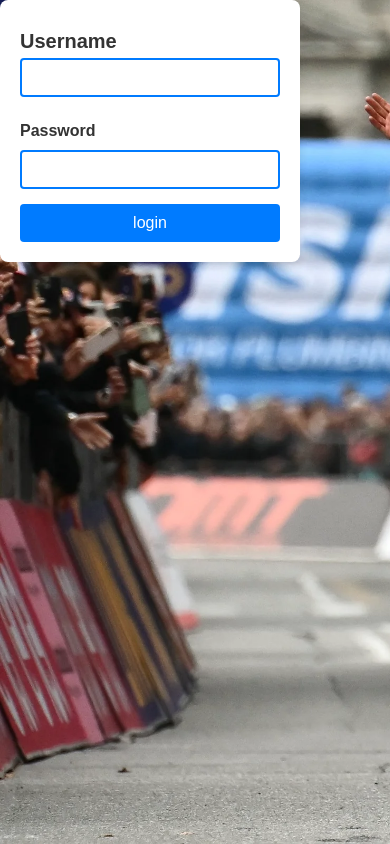
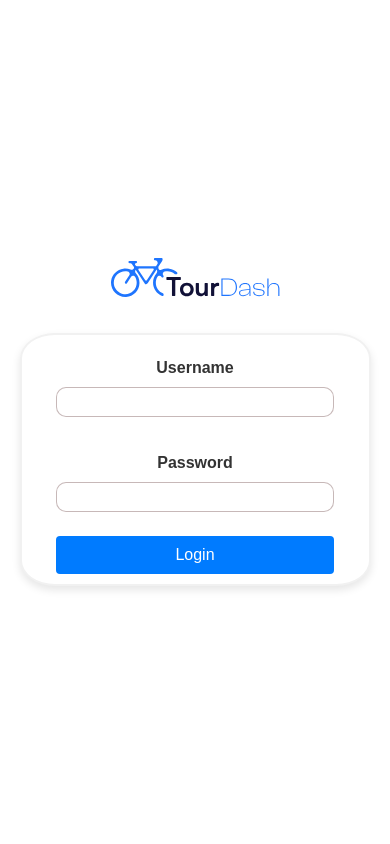
Before and after one commit to TomasCacoete/pgdi, a React (Vite) app in the folder frontend/: page / in a window 390 px wide. Built offline with nearby package versions, Linux system fonts and the light colour scheme.

Commit message:
login mobile done

```diff
--- a/frontend/src/App.tsx
+++ b/frontend/src/App.tsx
@@ -7,13 +7,15 @@ import Competition from './Pages/CompetitonCreation/competition.tsx'
 import CompetitionSignUp from './Pages/CompetitionSignUp/competitionSignUp.tsx'
 import CompetitionSubmission from './Pages/CompetitionSubmission/submission.tsx'
 
+import LoginMobile from './Mobile/LoginPageMobile/Login.tsx';
+
 function App()  {
   return (
     <>
       <Router>
         <AuthProvider>
           <Routes>
-            <Route path="/" element={<Login />} />
+            <Route path="/" element={<LoginMobile />} />
             <Route path="/home" element={<Home />} />
             <Route path="/upload" element={<UPLOAD/>} />
             <Route path='/competition' element={<Competition/>}/>
--- /dev/null
+++ b/frontend/src/Mobile/LoginPageMobile/Login.tsx
@@ -0,0 +1,72 @@
+import React, { useState, useContext } from 'react';
+import { useNavigate } from 'react-router-dom';
+import AuthContext from '../../auth/authContext';
+import './LoginMobile.css';
+import Logo from '../../assets/tour-dash.svg';
+
+const Login = () => {
+    const [username, setUsername] = useState('');
+    const [password, setPassword] = useState('');
+
+    const {loginUser} = useContext(AuthContext)
+
+    const navigate = useNavigate()
+    // Handle input change
+    const handleInput = (event: React.ChangeEvent<HTMLInputElement>) => {
+        const { name, value } = event.target; // Destructure to get the name and value
+        if (name === 'username') {
+            setUsername(value); // Update username state
+        } else if (name === 'password') {
+            setPassword(value); // Update password state
+        }
+    };
+
+    const handleLogin = async () =>{
+
+        try {
+            const response = await loginUser(username, password); // Call loginUser with username and password
+            if (response.status === 200) {
+                localStorage.setItem('authTokens', JSON.stringify(response.data));
+                navigate('/home')
+            } else {
+                console.log(response.detail); // Set error if status code is not 200
+            }
+          } catch (error: any) {
+                console.log("There was an internal error, please try again",error) // Generic error message for unexpected errors
+                // Log the actual error for debugging
+          }
+    }
+
+    return (
+        <div className="Wrapper">
+        <div className="LoginContainer">
+            <div className="logo"><img src={Logo} alt="Logo" /></div>
+            <div className="Main">
+            <div className="usernamebox">
+                    <label className="login">Username</label>
+                    <input
+                        className='inputboxes'
+                        type="text"
+                        name="username" // Adding name attribute for identification
+                        value={username}
+                        onChange={handleInput} // Attach the handleInput function
+                    />
+                </div>
+                <div className="passwordbox">
+                    <label className="pass">Password</label>
+                    <input
+                        className='inputboxes'
+                        type="password" // Changed to type="password" for security
+                        name="password" // Adding name attribute for identification
+                        value={password}
+                        onChange={handleInput} // Attach the handleInput function
+                    />
+                </div>
+                <button className='button-login' onClick={handleLogin}>Login</button>
+            </div>
+        </div>
+        </div>
+    );
+}
+
+export default Login;
--- /dev/null
+++ b/frontend/src/Mobile/LoginPageMobile/LoginMobile.css
@@ -0,0 +1,132 @@
+/* Styles for screens with max-width of 450px */
+@media only screen and (max-width: 450px) {
+    .LoginContainer {
+        display: flex;
+        flex-direction: column;
+        align-items: center;
+        justify-content: center;
+        width: 100%;
+        height: 100vh;
+        gap: 2rem;
+    }
+
+    .Main {
+        display: flex;
+        flex-direction: column;
+        align-items: center;
+        justify-content: space-around;
+        width: 90%;
+        height: 30%;
+        background-color: white;
+        border: 2px solid #f1f1f1;
+        border-radius: 10%;
+        box-shadow: 0 4px 8px rgba(0, 0, 0, 0.1); /* Add shadow effect */
+        animation: moveUp 0.5s ease-out; /* Add animation */
+    }
+
+    .usernamebox, .passwordbox {
+        display: flex;
+        flex-direction: column;
+        align-items: center;
+        justify-content: center;
+        width: 100%;
+        height: 30%;
+    }
+
+    .inputboxes {
+        display: flex;
+        flex-direction: column;
+        align-items: center;
+        justify-content: center;
+        width: 80%;
+        height: 40%;
+        border: 1px solid hsla(0, 14%, 46%, 0.457);
+        border-radius: 10px;
+    }
+
+    .button-login {
+        display: flex;
+        flex-direction: column;
+        align-items: center;
+        justify-content: center;
+        width: 80%;
+        height: 15%;
+    }
+
+    @keyframes moveUp {
+        from {
+            transform: translateY(100px);
+            opacity: 0;
+        }
+        to {
+            transform: translateY(0);
+            opacity: 1;
+        }
+    }
+}
+
+/* Styles for screens wider than 450px */
+@media only screen and (min-width: 451px) {
+    .Wrapper {
+        display: flex;
+        justify-content: center;
+        align-items: center;
+        width: 100%;
+        height: 100vh;
+        background-color: black; /* Black bars background */
+    }
+
+    .LoginContainer {
+        width: 450px; /* Fixed width for the login container */
+        height: 100vh;
+        background-color: white; /* Optional: background color for the container */
+        display: flex;
+        flex-direction: column;
+        align-items: center;
+        justify-content: center;
+        gap: 2rem;
+    }
+
+    .Main {
+        display: flex;
+        flex-direction: column;
+        align-items: center;
+        justify-content: space-around;
+        width: 90%;
+        height: 30%;
+        background-color: white;
+        border: 2px solid #f1f1f1;
+        border-radius: 10%;
+        box-shadow: 0 4px 8px rgba(0, 0, 0, 0.1); /* Add shadow effect */
+        animation: moveUp 0.5s ease-out; /* Add animation */
+    }
+
+    .usernamebox, .passwordbox {
+        display: flex;
+        flex-direction: column;
+        align-items: center;
+        justify-content: center;
+        width: 100%;
+        height: 30%;
+    }
+
+    .inputboxes {
+        display: flex;
+        flex-direction: column;
+        align-items: center;
+        justify-content: center;
+        width: 80%;
+        height: 40%;
+        border: 1px solid hsla(0, 14%, 46%, 0.457);
+        border-radius: 10px;
+    }
+
+    .button-login {
+        display: flex;
+        flex-direction: column;
+        align-items: center;
+        justify-content: center;
+        width: 80%;
+        height: 15%;
+    }
+}
--- a/frontend/src/Pages/HomePage/home.css
+++ b/frontend/src/Pages/HomePage/home.css
@@ -14,7 +14,6 @@ body {
   font-family: Arial, sans-serif;
   margin: 0;
   padding: 0;
-  background-image: url('/pogacar.webp');
   background-repeat: no-repeat;
   background-size: cover;
   background-attachment: fixed;
```
Also changed, not shown: frontend/src/assets/background-login.png (added), frontend/src/assets/tour-dash.svg (added).
